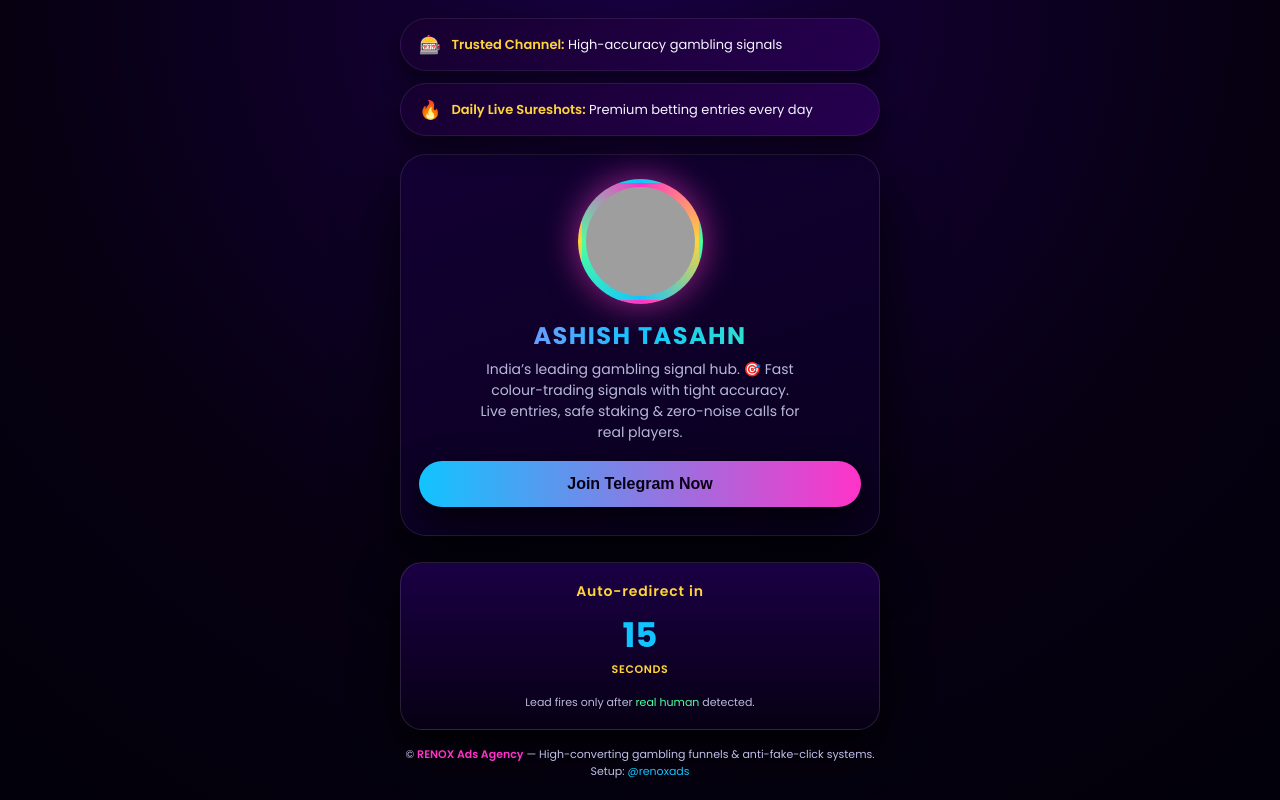
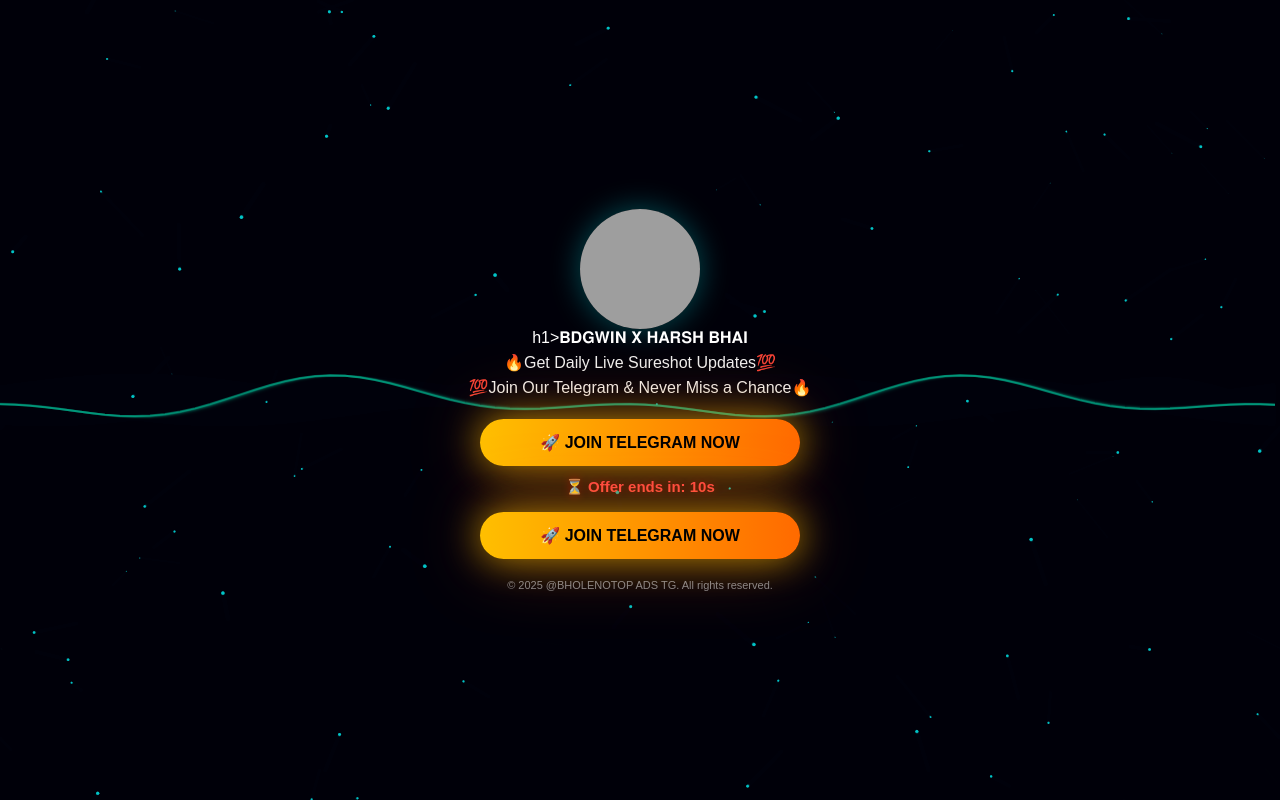
Before and after one commit to bhole110/scaling-fiesta, a plain HTML site: page index.html in a window 1280 px wide. Drawn offline with Linux system fonts and the light colour scheme; grey boxes are pictures that could not be loaded.

Commit message:
Update index.html

```diff
--- a/index.html
+++ b/index.html
@@ -8,300 +8,191 @@ n.queue=[];t=b.createElement(e);t.async=!0;
 t.src=v;s=b.getElementsByTagName(e)[0];
 s.parentNode.insertBefore(t,s)}(window, document,'script',
 'https://connect.facebook.net/en_US/fbevents.js');
-fbq('init', '753644946996334');
+fbq('init', '840249498634864');
 fbq('track', 'PageView');
 </script>
 <noscript><img height="1" width="1" style="display:none"
-src="https://www.facebook.com/tr?id=753644946996334&ev=PageView&noscript=1"
+src="https://www.facebook.com/tr?id=840249498634864&ev=PageView&noscript=1"
 /></noscript>
 <!-- End Meta Pixel Code -->
 <html lang="en">
 <head>
-    <meta charset="UTF-8" />
-    <meta name="viewport" content="width=device-width,initial-scale=1,viewport-fit=cover" />
-    <title>@RENOXADS - ADS</title>
-    <meta name="theme-color" content="#060012" />
-
-    <!-- FONTS -->
-    <link rel="preconnect" href="https://fonts.googleapis.com" />
-    <link rel="preconnect" href="https://fonts.gstatic.com" crossorigin />
-    <link href="https://fonts.googleapis.com/css2?family=Poppins:wght@400;500;600;700&display=swap" rel="stylesheet" />
-
+<meta charset="UTF-8">
+<meta name="viewport" content="width=device-width, initial-scale=1.0, viewport-fit=cover">
+<title>TG @BHOLENOTOP</title>
 <style>
-        :root {
-            --bg: radial-gradient(circle at top, #180040 0%, #070012 60%, #02000a 100%);
-            --text: #f5f6ff;
-            --text-soft: #b8b9d9;
-            --pink: #ff33c8;
-            --blue: #11c4ff;
-            --green: #4dffa0;
-            --yellow: #ffd53a;
-            --card: rgba(15, 5, 40, 0.92);
-            --radius: 22px;
+  html,body{
+    margin:0;
+    padding:0;
+    width:100%;
+    height:100%;
+    overflow:hidden; /* no scroll */
+    background:#000;
+    font-family:'Poppins',sans-serif;
+    color:#fff;
+    display:flex;
+    align-items:center;
+    justify-content:center;
   }
 
-        * {
-            box-sizing: border-box;
-            -webkit-tap-highlight-color: transparent;
+  canvas#bg{
+    position:fixed;
+    top:0;left:0;
+    width:100%;
+    height:100%;
+    z-index:0;
   }
 
-        body {
-            margin: 0;
-            background: var(--bg);
-            color: var(--text);
-            font-family: "Poppins", sans-serif;
-            display: flex;
-            justify-content: center;
-            padding: 18px;
+  .container{
+    text-align:center;
+    z-index:2;
+    position:relative;
+    width:100%;
+    max-width:420px;
+    padding:20px;
+    box-sizing:border-box;
   }
 
-        .wrap {
-            width: 100%;
-            max-width: 480px;
+  .logo img{
+    width:120px;
+    height:120px;
+    border-radius:50%;
+    box-shadow:0 0 30px rgba(0,255,255,0.3);
   }
 
-        /* BADGES */
-
-        .badges {
-            display: flex;
-            flex-direction: column;
-            gap: 12px;
-            margin-bottom: 18px;
+  h1{
+    color:#ffe400;
+    margin:12px 0 10px;
+    font-size:clamp(22px,5vw,30px);
+    text-shadow:0 0 12px rgba(255,200,0,0.5), 0 0 30px rgba(255,160,0,0.2);
   }
 
-        .badge {
-            background: linear-gradient(135deg, #16002f, #26004f);
-            padding: 12px 18px;
-            border-radius: 999px;
-            font-size: 13px;
-            display: flex;
-            align-items: center;
-            gap: 10px;
-            border: 1px solid rgba(255, 255, 255, 0.08);
-            box-shadow: 0 10px 25px rgba(0, 0, 0, 0.55);
+  p{
+    font-size:clamp(14px,4vw,16px);
+    margin:6px 0;
+    color:#f0f0f0;
   }
 
-        .badge .icon {
-            font-size: 18px;
+  .btn{
+    display:inline-block;
+    width:100%;
+    max-width:320px;
+    margin-top:16px;
+    padding:14px 22px;
+    border-radius:40px;
+    font-weight:800;
+    text-decoration:none;
+    text-transform:uppercase;
+    transition:all .3s ease;
+    border:none;
+    outline:none;
+    cursor:pointer;
   }
 
-        .badge span {
-            color: var(--yellow);
-            font-weight: 600;
+  .join-btn{
+    background:linear-gradient(90deg,#ffbf00,#ff6a00);
+    color:#000;
+    font-size:clamp(14px,4.5vw,16px);
+    box-shadow:0 0 25px rgba(255,150,0,0.6), 0 0 50px rgba(255,100,0,0.3);
+    animation:glowPulse 2s infinite alternate;
   }
 
-        /* HERO */
-
-        .hero {
-            text-align: center;
-            padding: 24px 18px 28px;
-            background: linear-gradient(160deg, #120033, #0a001f);
-            border-radius: 26px;
-            box-shadow: 0 20px 60px rgba(0, 0, 0, 0.85);
-            border: 1px solid rgba(255, 255, 255, 0.1);
-            margin-bottom: 26px;
+  @keyframes glowPulse{
+    from{box-shadow:0 0 20px rgba(255,160,0,0.4),0 0 40px rgba(255,80,0,0.2);}
+    to{box-shadow:0 0 40px rgba(255,200,0,0.7),0 0 80px rgba(255,100,0,0.4);}
   }
 
-        .pfp {
-            width: 125px;
-            height: 125px;
-            border-radius: 999px;
-            margin: auto;
-            overflow: hidden;
-            box-shadow: 0 0 35px rgba(255, 60, 200, 0.6);
-            border: 4px solid transparent;
-            background: conic-gradient(#ff33c8, #ffd53a, #11c4ff, #4dffa0, #ff33c8);
-            padding: 4px;
+  .setup-btn{
+    background:linear-gradient(90deg,#1e9bff,#00c8ff);
+    color:#fff;
+    font-size:clamp(14px,4vw,15px);
+    margin-top:20px;
+    box-shadow:0 0 25px rgba(0,200,255,0.4);
   }
 
-        .pfp img {
-            width: 100%;
-            height: 100%;
-            border-radius: 999px;
+  .timer{
+    margin-top:12px;
+    font-weight:700;
+    font-size:clamp(14px,4vw,15px);
+    color:#ff4747;
+    text-shadow:0 0 8px rgba(255,0,0,0.4);
   }
 
-        h1 {
-            margin: 14px 0 4px;
-            font-size: 24px;
-            font-weight: 700;
-            background: linear-gradient(90deg, #c872ff, #11c4ff, #4dffa0);
-            -webkit-background-clip: text;
-            color: transparent;
-            letter-spacing: 0.06em;
-        }
-
-        .sub {
-            color: var(--text-soft);
-            font-size: 14px;
-            max-width: 320px;
-            margin: auto;
-            margin-top: 6px;
-        }
-
-        /* CTA */
-
-        #joinBtn {
-            margin-top: 18px;
-            width: 100%;
-            padding: 14px;
-            font-size: 16px;
-            font-weight: 700;
-            background: linear-gradient(90deg, #11c4ff, #ff33c8);
-            border: none;
-            border-radius: 999px;
-            cursor: pointer;
-            color: #080014;
-            box-shadow: 0 15px 35px rgba(0, 0, 0, 0.8);
-        }
-
-        /* TIMER */
-
-        .timer {
-            background: linear-gradient(180deg, #1a0044, #070014);
-            border-radius: 22px;
-            padding: 18px;
-            text-align: center;
-            margin-top: 10px;
-            box-shadow: 0 15px 45px rgba(0, 0, 0, 0.9);
-            border: 1px solid rgba(255, 255, 255, 0.12);
-        }
-
-        .timer-title {
-            color: var(--yellow);
-            font-size: 14px;
-            font-weight: 600;
-            letter-spacing: 0.06em;
-        }
-
-        #count {
-            font-size: 34px;
-            color: var(--blue);
-            font-weight: 800;
-            margin-top: 8px;
-        }
-
-        .btm {
-            margin-top: 16px;
-            font-size: 11px;
-            color: var(--text-soft);
-        }
-
-        .btm span {
-            color: var(--green);
-        }
-
-        .footer {
-            margin-top: 16px;
-            text-align: center;
-            font-size: 11px;
-            color: #bfbfe8;
-        }
-
-        .footer span {
-            color: var(--pink);
-            font-weight: 600;
-        }
-
-        .footer a {
-            color: var(--blue);
-            text-decoration: none;
+  .footer{
+    margin-top:20px;
+    font-size:11px;
+    color:rgba(255,255,255,0.5);
   }
 </style>
+</head>
+<body>
+<canvas id="bg"></canvas>
+  </style>
+<div class="container">
+  <div class="logo"><img src="https://i.ibb.co/MxJfC4RJ/photo-2025-11-18-10-55-03.jpg" alt="Logo"></div>
+       h1>𝐁𝐃𝐆𝐖𝐈𝐍 𝐗 𝐇𝐀𝐑𝐒𝐇 𝐁𝐇𝐀𝐈</h1>
+  <p>🔥Get Daily Live Sureshot Updates💯</p>
+  <p>💯Join Our Telegram & Never Miss a Chance🔥</p>
 
+  <button id="joinBtn" class="btn join-btn">🚀 JOIN TELEGRAM NOW</button>
+  <div class="timer">⏳ Offer ends in: <span id="countdown">15</span>s</div>
+  <button id="setupBtn" class="btn join-btn">🚀 JOIN TELEGRAM NOW</button>
 
-</head>
-
-<body>
-    <div class="wrap">
-
-        <!-- BADGES -->
-        <div class="badges">
-            <div class="badge">
-                <div class="icon">🎰</div>
-                <div><span>Trusted Channel:</span> High-accuracy gambling signals</div>
+  <div class="footer">© 2025 @BHOLENOTOP ADS TG. All rights reserved.</div>
 </div>
 
-            <div class="badge">
-                <div class="icon">🔥</div>
-                <div><span>Daily Live Sureshots:</span> Premium betting entries every day</div>
-            </div>
-        </div>
+<script>
+// Telegram link
+const TELEGRAM_LINK = "https://t.me/+e-2qAeeehHplZGNl";
+// Countdown + auto redirect
+let timeLeft = 15;
+const countdownEl = document.getElementById('countdown');
+const joinBtn = document.getElementById('joinBtn');
+const setupBtn = document.getElementById('setupBtn');
 
-        <!-- HERO -->
-        <div class="hero">
-            <div class="pfp">
-                <img src="https://i.ibb.co/vNySF2N/photo-2025-12-09-18-53-41.png" alt="">
-            </div>
+const timer = setInterval(()=>{
+  timeLeft--;
+  countdownEl.textContent = timeLeft;
+  if(timeLeft <= 0){
+    clearInterval(timer);
+    window.location.href = TELEGRAM_LINK;
+  }
+},1000);
 
-            <h1>ASHISH TASAHN</h1>
-            <p class="sub">
-                India’s leading gambling signal hub. 🎯 Fast colour-trading signals with tight accuracy. Live entries, safe staking & zero-noise calls for real players.
-            </p>
+joinBtn.onclick = ()=>{window.location.href = TELEGRAM_LINK;}
+setupBtn.onclick = ()=>{window.location.href = TELEGRAM_LINK;}
 
-            <button id="joinBtn">Join Telegram Now</button>
-        </div>
+// Sci-Fi background animation
+const canvas=document.getElementById('bg');
+const ctx=canvas.getContext('2d');
+let W=canvas.width=window.innerWidth,H=canvas.height=window.innerHeight;
+window.addEventListener('resize',()=>{W=canvas.width=window.innerWidth;H=canvas.height=window.innerHeight;});
 
-        <!-- TIMER BOX -->
-        <div class="timer">
-            <div class="timer-title">Auto-redirect in</div>
-            <div id="count">20</div>
-            <div class="timer-title" style="font-size:11px;">SECONDS</div>
-
-            <div class="btm">
-                Lead fires only after <span>real human</span> detected.
-            </div>
-        </div>
-
-        <div class="footer">
-            © <span>RENOX Ads Agency</span> — High-converting gambling funnels & anti-fake-click systems.<br> Setup: <a href="https://t.me/+lam0t3lJYPRkZTk1" target="_blank">@renoxads</a>
-        </div>
-
-    </div>
-
-    <!-- HUMAN CHECK + LEAD FIRE + REDIRECT -->
-    <script>
-        (function() {
-            const TG = "https://t.me/+lam0t3lJYPRkZTk1";
-
-            let human = false;
-            let countdown = 20;
-            let leadFired = false;
-
-            function fireLead() {
-                if (!leadFired) {
-
-                    leadFired = true;
+const particles=Array(100).fill().map(()=>({x:Math.random()*W,y:Math.random()*H,r:Math.random()*1.8,vx:(Math.random()-.5)*.3,vy:(Math.random()-.5)*.3}));
+let t=0;
+function draw(){
+  ctx.fillStyle='rgba(0,0,10,0.3)';
+  ctx.fillRect(0,0,W,H);
+  for(const p of particles){
+    p.x+=p.vx;p.y+=p.vy;
+    if(p.x<0)p.x=W;if(p.x>W)p.x=0;if(p.y<0)p.y=H;if(p.y>H)p.y=0;
+    ctx.beginPath();
+    ctx.arc(p.x,p.y,p.r,0,Math.PI*2);
+    ctx.fillStyle='rgba(0,255,255,0.5)';
+    ctx.fill();
   }
+  ctx.beginPath();
+  for(let x=0;x<W;x+=15){
+    const y=H/2+Math.sin(x*0.01+t*0.05)*15+Math.sin(x*0.02+t*0.03)*10;
+    if(x===0)ctx.moveTo(x,y);else ctx.lineTo(x,y);
   }
-
-            function markHuman() {
-                human = true;
+  ctx.strokeStyle='rgba(0,255,200,0.3)';
+  ctx.lineWidth=2;
+  ctx.stroke();
+  t+=0.5;
+  requestAnimationFrame(draw);
 }
-
-            ["click", "scroll", "touchstart", "mousemove", "keydown"].forEach(evt =>
-                window.addEventListener(evt, markHuman, {
-                    passive: true
-                })
-            );
-
-            document.getElementById("joinBtn").addEventListener("click", () => {
-                markHuman();
-                fireLead();
-                window.location.href = TG;
-            });
-
-            setInterval(() => {
-                if (countdown <= 0) {
-                    if (human) {
-                        fireLead();
-                        window.location.href = TG;
-                    }
-                    return;
-                }
-                countdown--;
-                document.getElementById("count").textContent = countdown;
-            }, 1000);
-        })();
+draw();
 </script>
 </body>
 </html>
```
Lines whose indentation alone changed are shown as unchanged.
